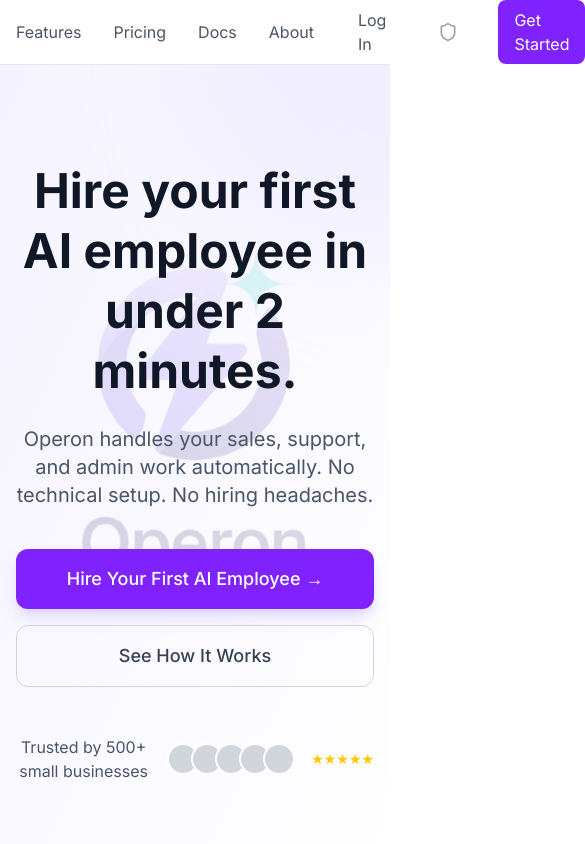
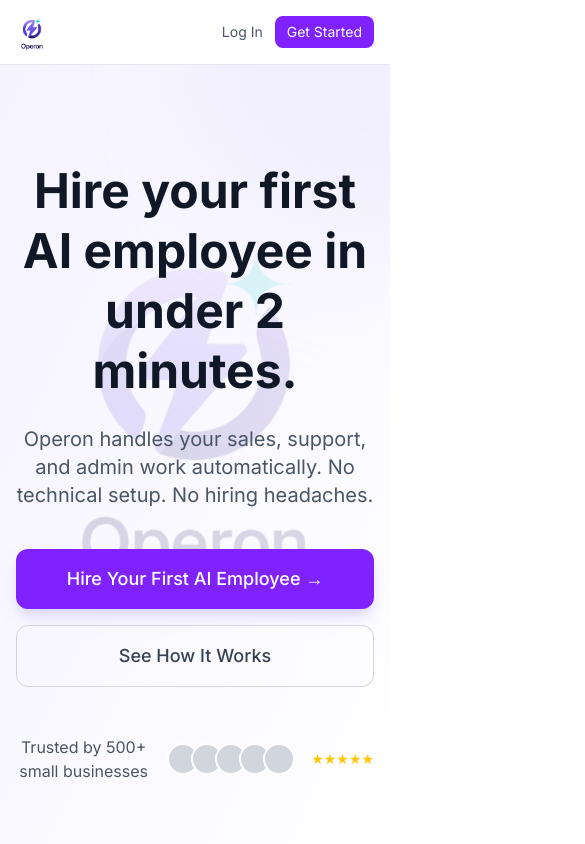
Before and after one commit to Antarestravelclub/Operon, a React (Vite) app: page / in a window 390 px wide. Shown: the top 844 px of the page, 585 px wide, since content can reach past the window. Built offline with nearby package versions, Linux system fonts and the light colour scheme.

Commit message:
Fix mobile navbar - hide links on mobile, show only Log In + Get Started

```diff
--- a/src/pages/Landing.tsx
+++ b/src/pages/Landing.tsx
@@ -159,7 +159,7 @@ export default function Landing() {
                 <img src="/operon-logo.jpg" alt="Operon" className="h-12 md:h-20 w-auto" />
               </Link>
             </div>
-            <div className="flex items-center space-x-8">
+            <div className="hidden md:flex items-center space-x-8">
               <Link to="/#features" className="text-gray-600 hover:text-gray-900 transition">Features</Link>
               <Link to="/#pricing" className="text-gray-600 hover:text-gray-900 transition">Pricing</Link>
               <Link to="/docs" className="text-gray-600 hover:text-gray-900 transition">Docs</Link>
@@ -171,6 +171,10 @@ export default function Landing() {
               <Link to="/signup" className="bg-violet-600 text-white px-4 py-2 rounded-lg hover:bg-violet-700 transition">
                 Get Started
               </Link>
+            </div>
+            <div className="flex md:hidden items-center space-x-3">
+              <Link to="/login" className="text-gray-600 text-sm">Log In</Link>
+              <Link to="/signup" className="bg-violet-600 text-white px-3 py-1.5 rounded-lg text-sm">Get Started</Link>
             </div>
           </div>
         </div>
```
